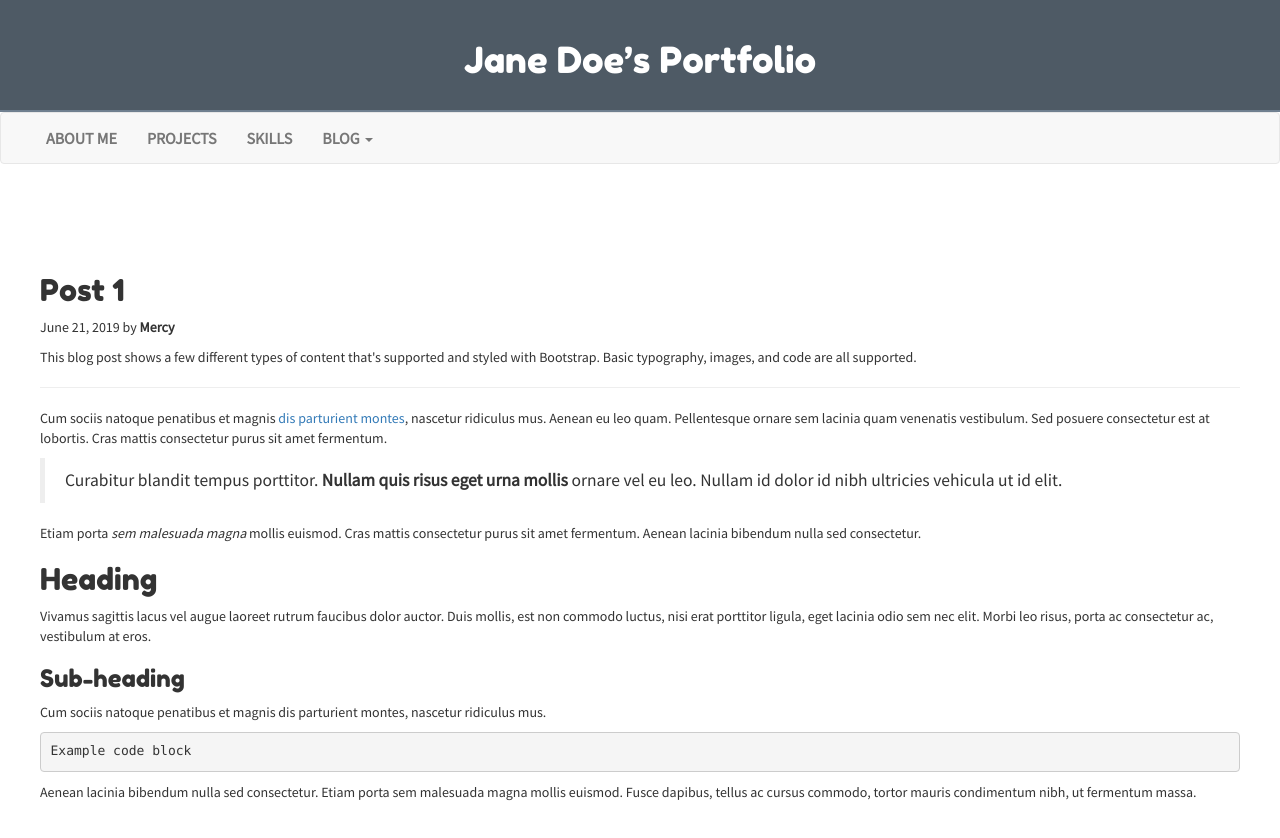
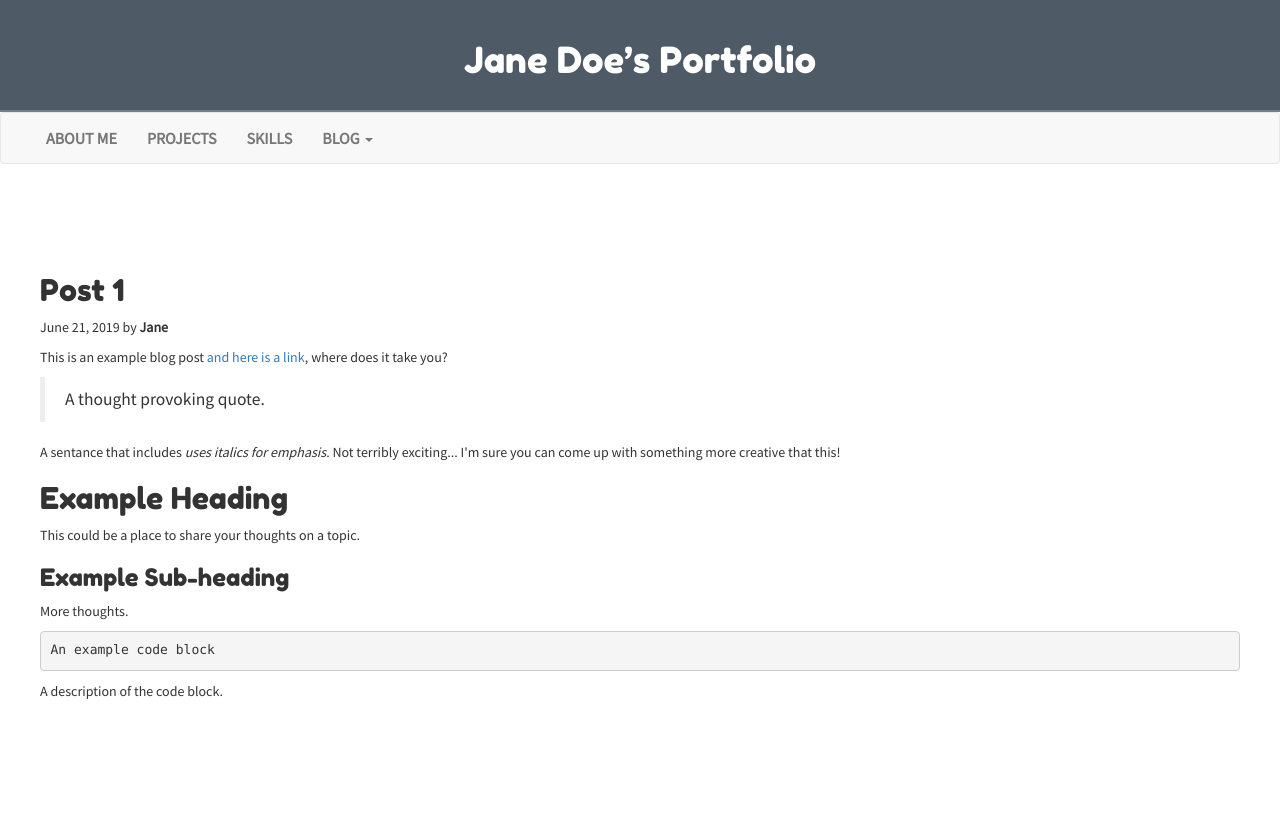
Before and after one commit to philly-tech-sistas/pts-html-css-2-example-site, a plain HTML site: page blog/post_1.html in a window 1280 px wide. After the commit the page ends 800 px from the top, so only its background shows below. Drawn offline with nearby package versions, Linux system fonts and the light colour scheme.

Commit message:
Update blog post template for simplicity.

```diff
--- a/blog/post_1.html
+++ b/blog/post_1.html
@@ -45,21 +45,18 @@
     <body>
         <div class="blog-post">
             <h2 class="blog-post-title">Post 1</h2>
-            <p class="blog-post-meta">June 21, 2019 by <strong>Mercy</strong></p>
-
-            <p>This blog post shows a few different types of content that's supported and styled with Bootstrap. Basic typography, images, and code are all supported.</p>
-            <hr>
-            <p>Cum sociis natoque penatibus et magnis <a href="#">dis parturient montes</a>, nascetur ridiculus mus. Aenean eu leo quam. Pellentesque ornare sem lacinia quam venenatis vestibulum. Sed posuere consectetur est at lobortis. Cras mattis consectetur purus sit amet fermentum.</p>
+            <p class="blog-post-meta">June 21, 2019 by <strong>Jane</strong></p>
+            <p>This is an example blog post <a href="http://tabbycats.club/">and here is a link</a>, where does it take you?</p>
             <blockquote>
-                <p>Curabitur blandit tempus porttitor. <strong>Nullam quis risus eget urna mollis</strong> ornare vel eu leo. Nullam id dolor id nibh ultricies vehicula ut id elit.</p>
+                <p>A thought provoking quote.</p>
             </blockquote>
-            <p>Etiam porta <em>sem malesuada magna</em> mollis euismod. Cras mattis consectetur purus sit amet fermentum. Aenean lacinia bibendum nulla sed consectetur.</p>
-            <h2>Heading</h2>
-            <p>Vivamus sagittis lacus vel augue laoreet rutrum faucibus dolor auctor. Duis mollis, est non commodo luctus, nisi erat porttitor ligula, eget lacinia odio sem nec elit. Morbi leo risus, porta ac consectetur ac, vestibulum at eros.</p>
-            <h3>Sub-heading</h3>
-            <p>Cum sociis natoque penatibus et magnis dis parturient montes, nascetur ridiculus mus.</p>
-            <pre><code>Example code block</code></pre>
-            <p>Aenean lacinia bibendum nulla sed consectetur. Etiam porta sem malesuada magna mollis euismod. Fusce dapibus, tellus ac cursus commodo, tortor mauris condimentum nibh, ut fermentum massa.</p>
+            <p>A sentance that includes <em>uses italics for emphasis</em>. Not terribly exciting... I'm sure you can come up with something more creative that this!</p>
+            <h2>Example Heading</h2>
+            <p>This could be a place to share your thoughts on a topic.</p>
+            <h3>Example Sub-heading</h3>
+            <p>More thoughts.</p>
+            <pre><code>An example code block</code></pre>
+            <p>A description of the code block.</p>
         </div>
     </body>
 </html>
```
Also changed, not shown: blog/post_2.html (+10 -13 lines), blog/post_3.html (+10 -13 lines).
